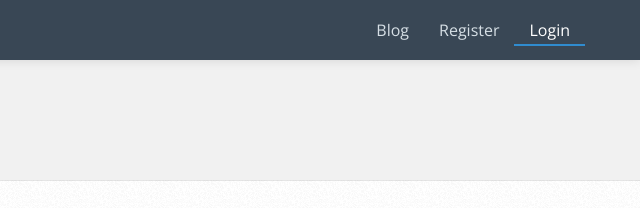
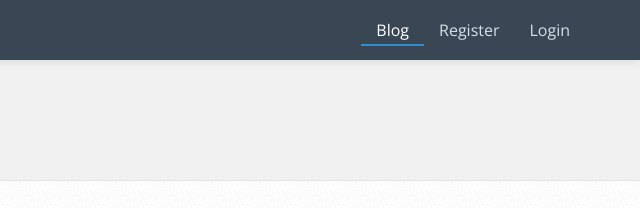
Before and after one commit to tongdha/afg-design, a plain HTML site: page blog.html in a window 1280 px wide. Shown: the top 208 px of the page, 640-1280 px from the left. Drawn offline with nearby package versions, Linux system fonts and the light colour scheme.

Commit message:
more changes

```diff
--- a/blog.html
+++ b/blog.html
@@ -38,9 +38,9 @@
           <a class="brand" href="index.html">AFG</a>
 		  <div class="nav-collapse collapse">
             <ul class="nav pull-right animated">
-			  <li><a href="blog.html">Blog</a></li>
+			  <li class="active"><a href="blog.html">Blog</a></li>
 			  <li><a href="register.html">Register</a></li>
-			  <li class="active"><a href="login.html">Login</a></li>
+			  <li><a href="login.html">Login</a></li>
             </ul>
 		  </div>
         </div>
```
